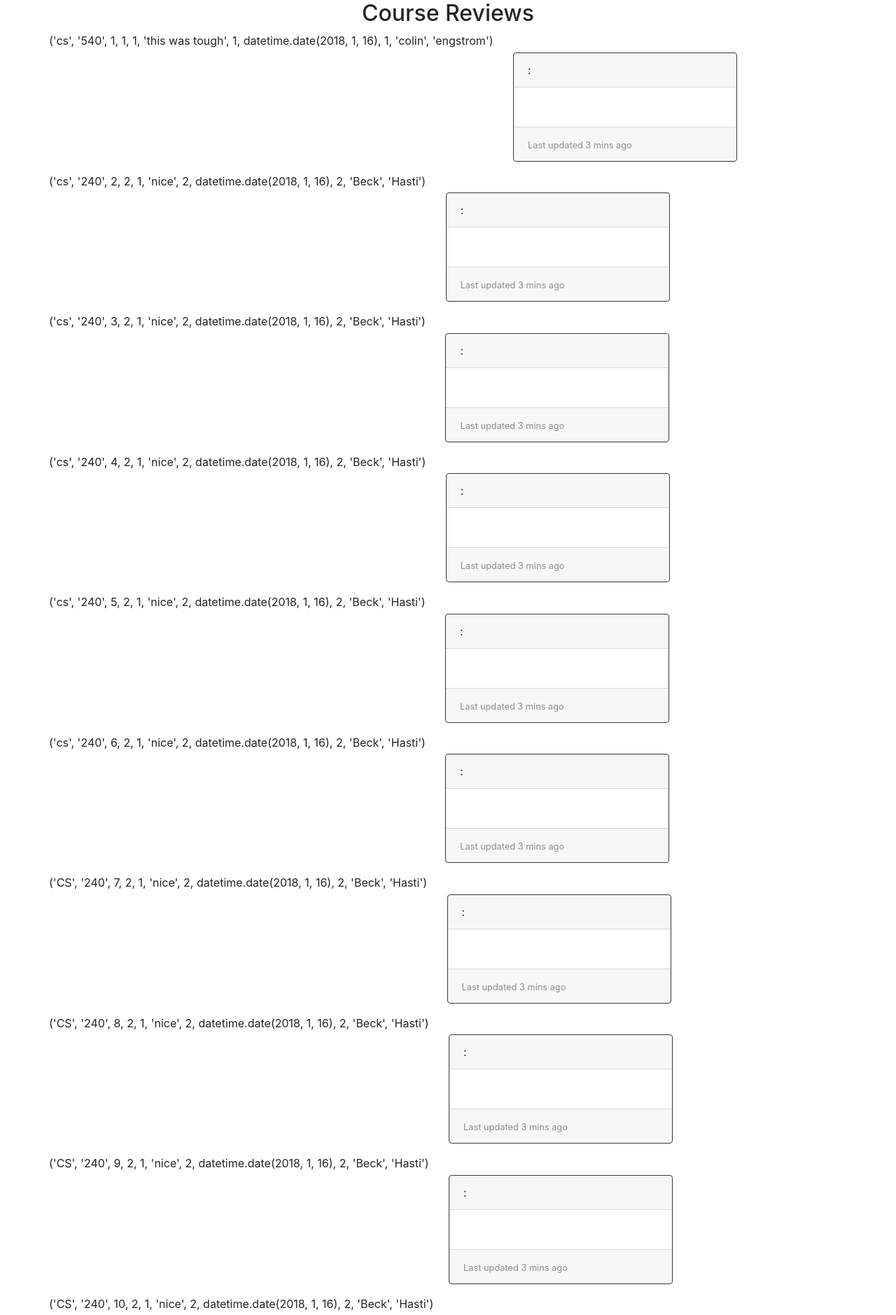
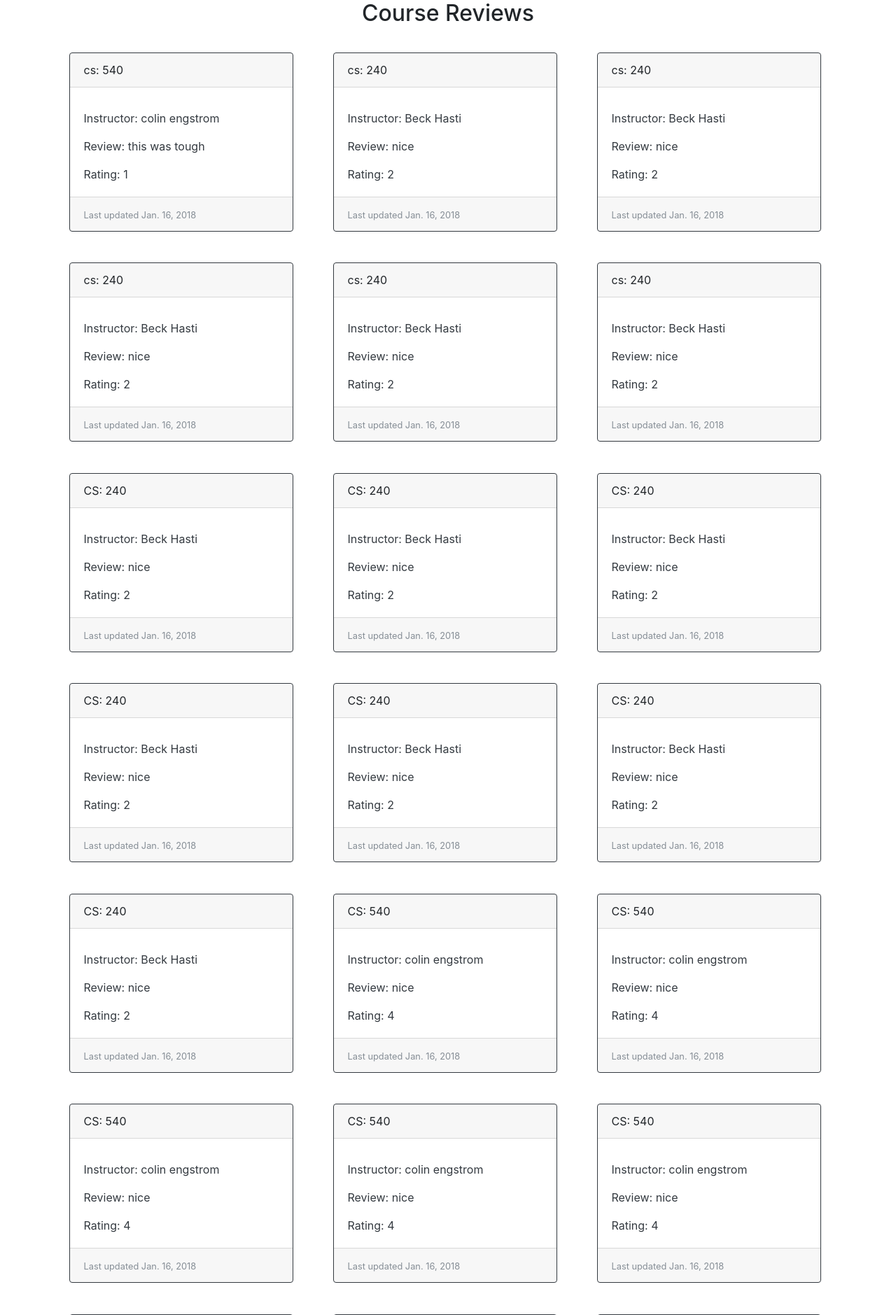
Before and after one commit to ejdweck/rate_courses, a Django app: page /course_reviews/ in a window 1280 px wide. Shown: the part 56-1935 px from the top of the page at 70% size. Run offline with Django 3.2, Linux system fonts and the light colour scheme; data comes from the database, SQL or seed files in the repository; both versions use the stored data as it was after the commit; some libraries are stand-ins or nearby versions.

Commit message:
rating functionality working so databases updates for avg rating as well as number of reviews

```diff
--- a/course/views.py
+++ b/course/views.py
@@ -4,6 +4,7 @@ from django.shortcuts import render, redirect
 from django.db import connection
 from course.forms import AddCourseReviewForm
 from course.models import CourseReview, Course, Instructor
+from django.db.models import Avg
 from django.http import HttpResponse
 from django.core.exceptions import ObjectDoesNotExist
 
@@ -42,20 +43,28 @@ def add_course_review(request):
     else:
         form = AddCourseReviewForm(request.POST)
         if form.is_valid():
-            courseDept = form.cleaned_data['courseDepartment']
-            courseNum = form.cleaned_data['courseNumber']
+            courseDepartment = form.cleaned_data['courseDepartment']
+            courseDepartment = courseDepartment.upper()
+            courseNumber = form.cleaned_data['courseNumber']
+            review = form.cleaned_data['review']
+            rating = form.cleaned_data['rating']
+            reviewDate = form.cleaned_data['reviewDate']
             instructorFirstName = form.cleaned_data['instructorFirstName']
             instructorLastName = form.cleaned_data['instructorLastName']
             avgRating = 0.0
             numRatings = 0
 
+            print(courseDepartment)
+            print(courseNumber)
+
             # check if course already exists in database by querying
-            course = Course.objects.filter(courseDepartment=courseDept,courseNumber=courseNum)
+            course = Course.objects.filter(courseDepartment=courseDepartment,courseNumber=courseNumber)
 
             # if the course doesn't exist...
             if not course.count():
+
                 # create course
-                new_course = Course.objects.create(courseDepartment=courseDept,courseNumber=courseNum,courseName='',averageRating=avgRating,numberOfRatings=numRatings)
+                new_course = Course.objects.create(courseDepartment=courseDepartment,courseNumber=courseNumber,courseName='',averageRating=avgRating,numberOfRatings=numRatings)
 
                 # create Instructor tuple if new instructor
                 new_instructor = Instructor.objects.filter(firstName=instructorFirstName)
@@ -64,11 +73,8 @@ def add_course_review(request):
                 currentUser = request.user
                 currentUserId = currentUser.id
 
-                # find out the info needed to see if we need to create a new instructor
-                instructorFirstName = form.cleaned_data['instructorFirstName']
-                instructorLastName = form.cleaned_data['instructorLastName']
-
                 try:
+                    # find out if we need to create a new instructor
                     instructor = Instructor.objects.get(firstName=instructorFirstName,lastName=instructorLastName)
                     instructorId = instructor.instructorId
                 except ObjectDoesNotExist:
@@ -81,24 +87,31 @@ def add_course_review(request):
 
                 # add the course review
                 courseReview = CourseReview.objects.create(
-                    courseDepartment = form.cleaned_data['courseDepartment'],
-                    courseNumber = form.cleaned_data['courseNumber'],
+                    courseDepartment = courseDepartment,
+                    courseNumber = courseNumber,
                     instructorId = instructorId,
                     reviewerId = currentUserId,
-                    review = form.cleaned_data['review'],
-                    rating = form.cleaned_data['rating'],
-                    reviewDate = form.cleaned_data['reviewDate']
+                    review = review,
+                    rating = rating,
+                    reviewDate = reviewDate
                 )
+
+                # generate the course rating
+                courseRatingAvg = CourseReview.objects.filter(courseDepartment=courseDepartment,courseNumber=courseNumber).aggregate(Avg('rating'))
+                # update courses avg rating
+                course = Course.objects.get(courseDepartment=courseDepartment,courseNumber=courseNumber)
+                course.averageRating = float(courseRatingAvg.get(1))
+                # update number of reviews by adding 1
+                course.numberOfRatings += 1
+                # commit the changes
+                course.save()
+
             else:
                 # get the userId for the user leaving the review
                 currentUser = request.user
                 currentUserId = currentUser.id
-
-                 # find out the info needed to see if we need to create a new instructor
-                instructorFirstName = form.cleaned_data['instructorFirstName']
-                instructorLastName = form.cleaned_data['instructorLastName']
-
                 try:
+                    # find out if we need to create a new instructor
                     instructor = Instructor.objects.get(firstName=instructorFirstName,lastName=instructorLastName)
                     instructorId = instructor.instructorId
                 except ObjectDoesNotExist:
@@ -111,16 +124,25 @@ def add_course_review(request):
 
                 # if course exists, just add course on the id of the instructor from instructor table
                 courseReview = CourseReview.objects.create(
-                    courseDepartment = form.cleaned_data['courseDepartment'],
-                    courseNumber = form.cleaned_data['courseNumber'],
+                    courseDepartment = courseDepartment,
+                    courseNumber = courseNumber,
                     instructorId = instructorId,
-                    reviewerId=currentUserId,
-                    review = form.cleaned_data['review'],
-                    rating = form.cleaned_data['rating'],
-                    reviewDate = form.cleaned_data['reviewDate']
+                    reviewerId = currentUserId,
+                    review = review,
+                    rating = rating,
+                    reviewDate = reviewDate
                 )
 
-            #return redirect('thanks')
+                # generate the course rating
+                courseRatingAvg = CourseReview.objects.filter(courseDepartment=courseDepartment,courseNumber=courseNumber).aggregate(Avg('rating'))
+                # update courses avg rating
+                course = Course.objects.get(courseDepartment=courseDepartment,courseNumber=courseNumber)
+                course.averageRating = courseRatingAvg['rating__avg']
+                # update number of reviews by adding 1
+                course.numberOfRatings += 1
+                # commit the changes
+                course.save()
+
             return render(request, "submission.html")
     return render(request, "add_course_review.html", {'form': form})
 
--- a/create_schema.sql
+++ b/create_schema.sql
@@ -11,7 +11,7 @@ CREATE TABLE Course_Course (
   courseDepartment VARCHAR(30) NOT NULL,
   courseNumber VARCHAR(30) NOT NULL,
   courseName VARCHAR(30) NOT NULL,
-  averageRating DOUBLE,
+  averageRating REAL,
   numberOfRatings INTEGER,
   FOREIGN KEY (courseDepartment, courseNumber) REFERENCES GradePoint (courseDepartment, courseNumber)
   ON DELETE CASCADE,
--- a/templates/course_reviews.html
+++ b/templates/course_reviews.html
@@ -5,16 +5,16 @@
 	<h2>Course Reviews</h2>
 	<div class="card-deck">
 	 {% for course in course_reviews %}
-	 {{course}}
 	    <div class="card border-dark mb-3" id="card_box">
-	    	<div class="card-header">{{course.courseDepartment}}: {{course.courseNumber}}</div>
+	    	<div class="card-header">{{course.0}}: {{course.1}}</div>
 		    <div class="card-body text-dark">
-		      <h4 class="card-title">{{course.Name}}</h4>
-		      <p class="card-text">{{course.instructorId}}</p>
-		      <p class="card-text">{{course.review}}</p>
+		      <h4 class="card-title">{{course.}}</h4>
+		      <p class="card-text">Instructor: {{course.9}} {{course.10}}</p>
+		      <p class="card-text">Review: {{course.5}}</p>
+		      <p class="card-text">Rating: {{course.6}}</p>
 		    </div>
 		    <div class="card-footer">
-		      <small class="text-muted">Last updated 3 mins ago</small>
+		      <small class="text-muted">Last updated {{course.7}}</small>
 		    </div>
 		 </div>
 	  {% endfor %}
```
Also changed, not shown: templates/courses.html (+4 -4 lines), course/migrations/0001_initial.py, data.db.
